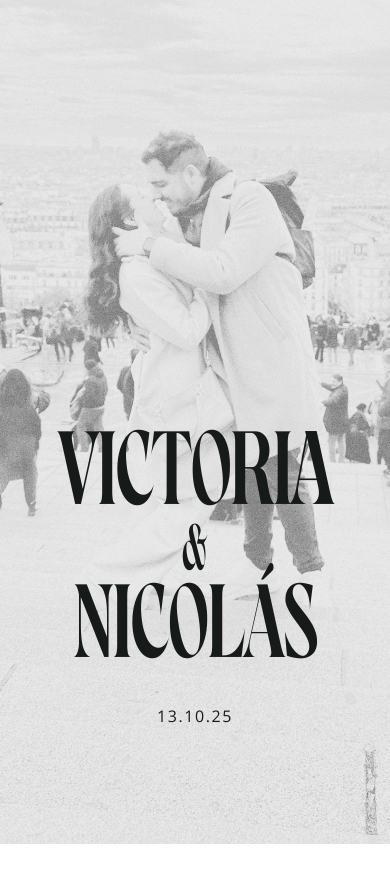
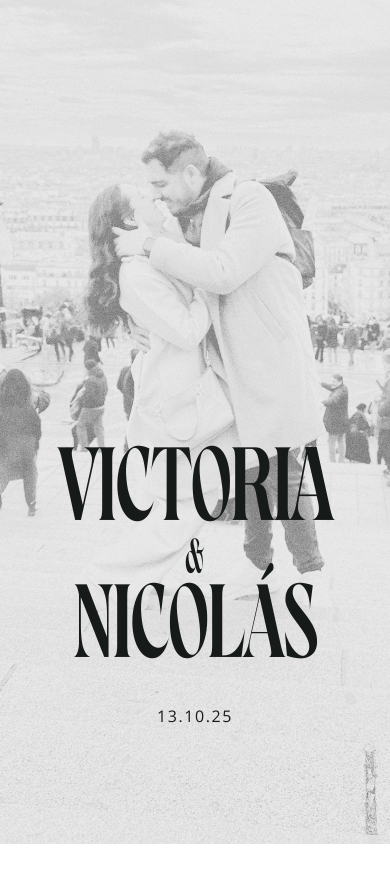
Before and after one commit to nsanchezBG/Matrimonos, a plain HTML site: page index.html in a window 390 px wide. Shown: the top 882 px of the page. Drawn offline with nearby package versions, Linux system fonts and the light colour scheme.

Commit message:
Update style.css

```diff
--- a/style.css
+++ b/style.css
@@ -106,7 +106,7 @@ body {
 }
 
 .ampersand {
-    font-size: clamp(4rem, 6vw, 4rem);
+    font-size: clamp(3rem, 6vw, 4rem);
     line-height: 1;
 }
 
```
